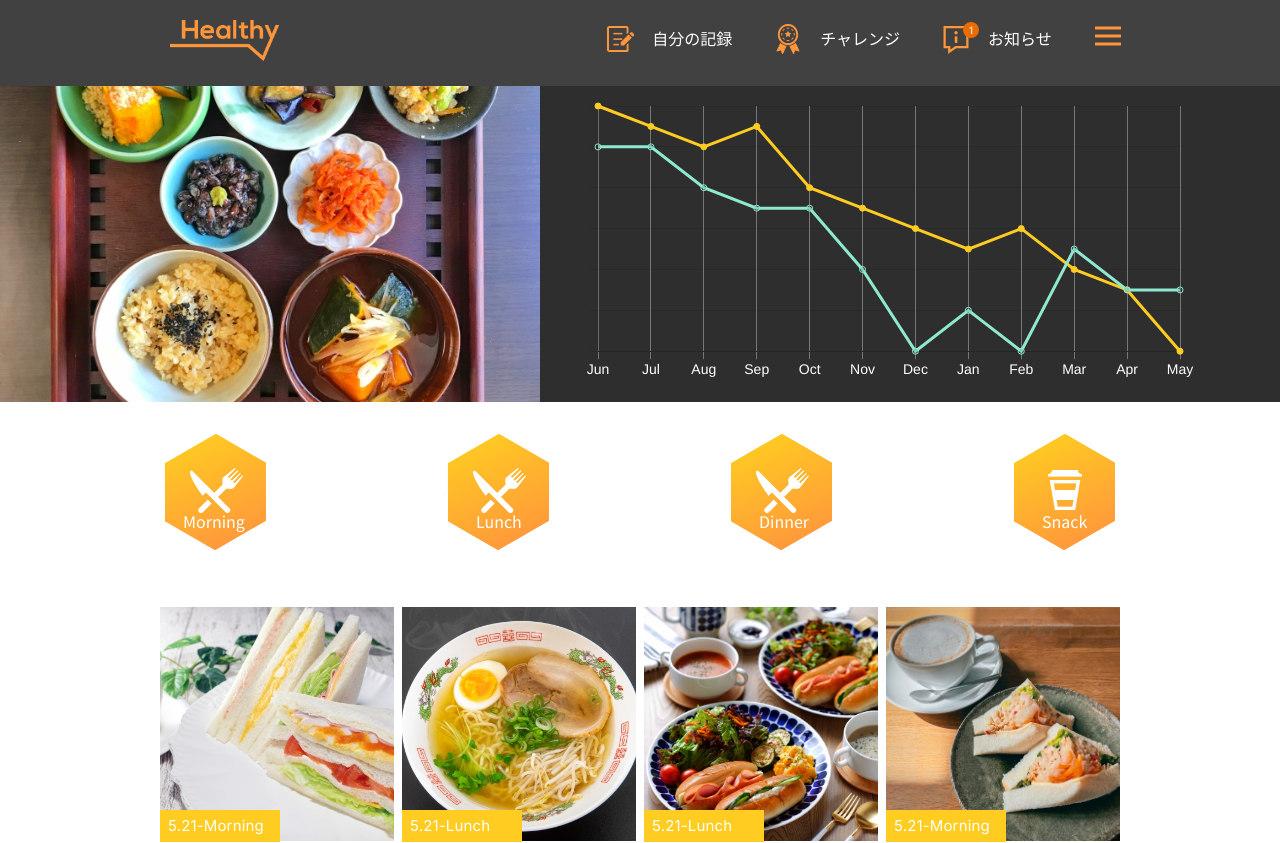
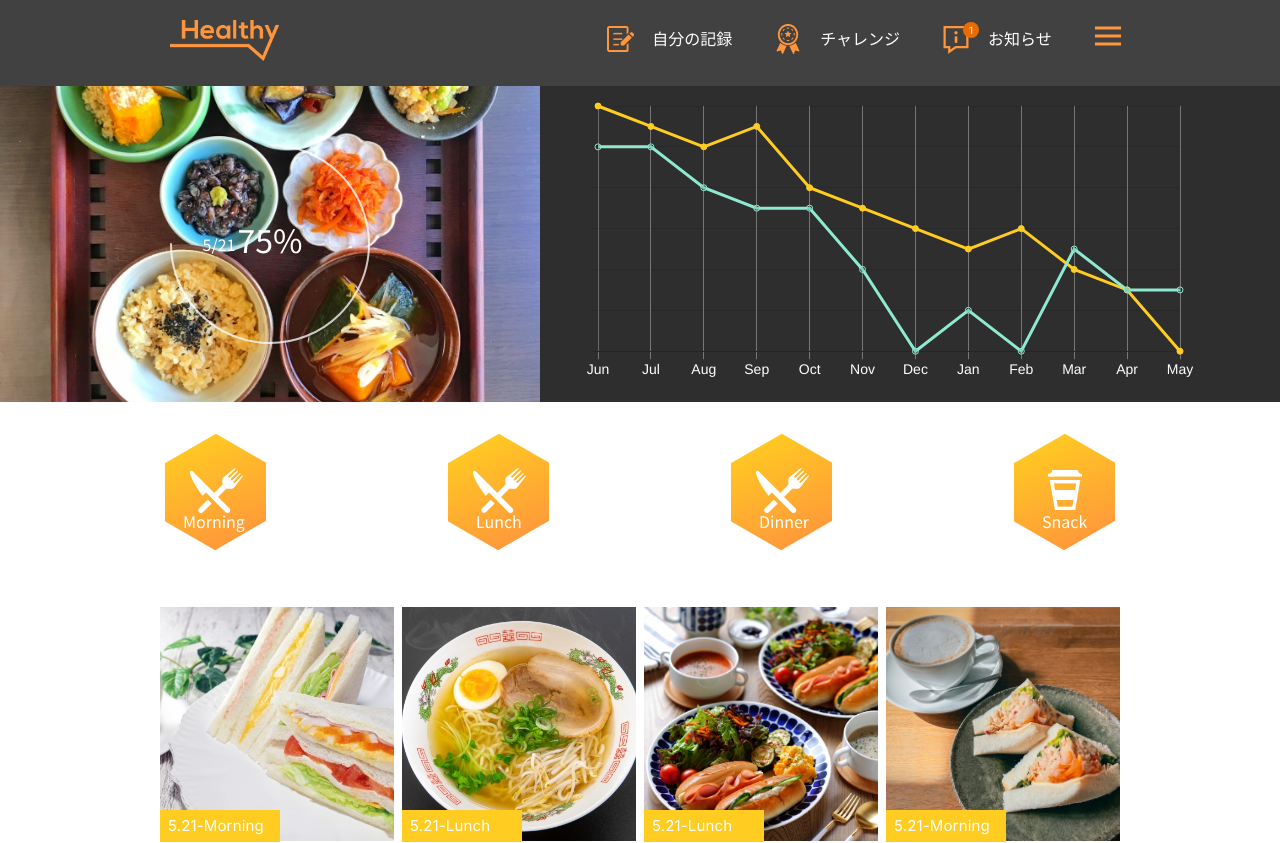
Before and after one commit to hanthienduc/healhapp, a React (Create React App) app: page / in a window 1280 px wide. Shown: the top 843 px of the page. Built offline with nearby package versions, Linux system fonts and the light colour scheme.

Commit message:
add progress bar to main

```diff
--- a/package.json
+++ b/package.json
@@ -10,6 +10,7 @@
     "nanoid": "^4.0.0",
     "react": "^18.2.0",
     "react-chartjs-2": "^4.3.1",
+    "react-circular-progressbar": "^2.1.0",
     "react-dom": "^18.2.0",
     "react-router-dom": "^6.3.0",
     "react-scripts": "5.0.1",
--- a/src/components/TopMain/TopMain.css
+++ b/src/components/TopMain/TopMain.css
@@ -7,6 +7,7 @@
 .main-photo {
   max-width: 540px;
   width: 100%;
+  position: relative;
 }
 
 .main-photo img {
@@ -19,3 +20,34 @@
   width: 100%;
   background-color: var(--black-background);
 }
+
+.main-photo .progress {
+  width: 100%;
+  height: 100%;
+  top: 0;
+  position: absolute;
+  display: flex;
+  justify-content: center;
+  align-items: center;
+}
+
+.progress span {
+  width: 100%;
+  height: 100%;
+  margin-right: 12px;
+  position: absolute;
+  justify-content: center;
+  align-items: center;
+  display: flex;
+  left: -51px;
+}
+
+.progress h3 {
+  font-family: var(--font-inter);
+  font-style: normal;
+  font-weight: 400;
+  font-size: 25px;
+  line-height: 30px;
+  text-align: center;
+  color: var(--white);
+}
--- a/src/components/TopMain/TopMain.js
+++ b/src/components/TopMain/TopMain.js
@@ -4,6 +4,10 @@ import { Line } from 'react-chartjs-2';
 import './TopMain.css'
 import recordData from '../../RecordData';
 import useRecordData from '../../hooks/useRecordData';
+import photoData from "../../photoData"
+import { CircularProgressbar, buildStyles } from 'react-circular-progressbar';
+import 'react-circular-progressbar/dist/styles.css';
+
 
 function TopMain() {
     const { options, data } = useRecordData(recordData, {
@@ -17,6 +21,25 @@ function TopMain() {
         <main className="main">
             <div className="main-photo">
                 <img src={d01} alt={'d01'} />
+                <div className='progress'>
+                    <span>{new Date(photoData[0].date).getMonth() + 1}/{new Date(photoData[0].date).getDate()}</span>
+                    <div style={{ width: 200, height: 200 }}>
+                        <CircularProgressbar
+                            strokeWidth={1}
+                            value={photoData[0].achieverate}
+                            text={`${photoData[0].achieverate}%`}
+                            styles={buildStyles({
+                                strokeLinecap: 'butt',
+                                textSize: '16px',
+                                pathTransitionDuration: 0.5,
+                                pathColor: `rgba(255, 255, 255, ${photoData[0].achieverate / 100})`,
+                                textColor: '#fff',
+                                trailColor: 'none',
+                            })}
+                        />
+                    </div>
+                </div>
+
             </div>
             <div className="main-graph">
                 <Line options={options} data={data} />;
--- a/src/photoData.js
+++ b/src/photoData.js
@@ -3,7 +3,8 @@ const photoData = [
         id: '1',
         img: '../../assets/top-main/m01.jpg',
         eatingTime: 'Morning',
-        date: '2022-05-21'
+        date: '2022-05-21',
+        achieverate: '75',
     },
     {
         id: '2',
```
Also changed, not shown: 1 other file (tests, documents, lock files or other folders).
